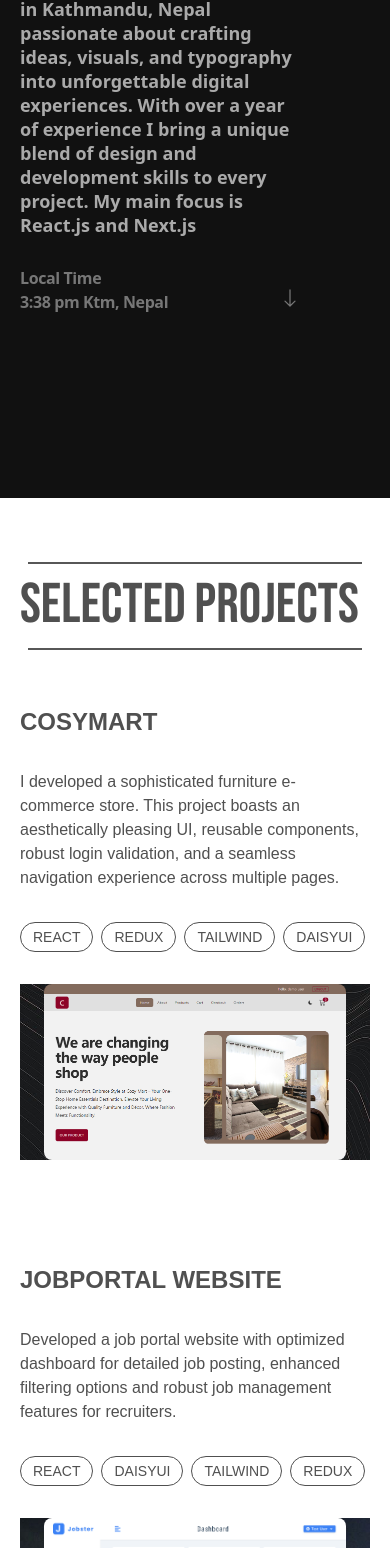
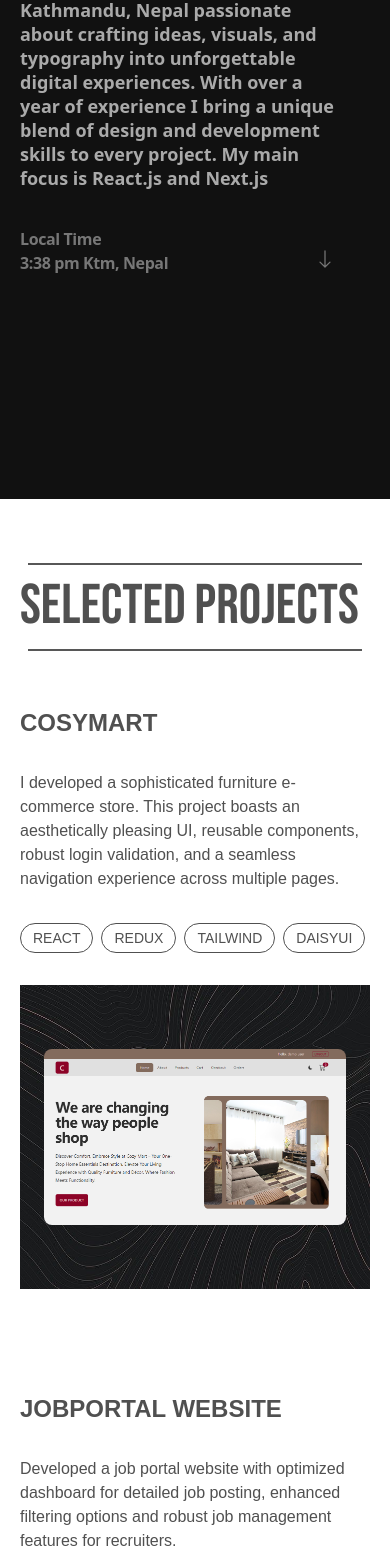
Before and after one commit to stharavi01/react-portfolio, a React (Vite) app: page / in a window 390 px wide. Shown: the part 426-1974 px from the top of the page. Built offline with nearby package versions, Linux system fonts and the light colour scheme.

Commit message:
complete mobile responsive test

```diff
--- a/src/components/Home.jsx
+++ b/src/components/Home.jsx
@@ -37,7 +37,7 @@ const Home = () => {
 					</div>
 
 					{/* About section */}
-					<div className="w-[80%] md:w-[50%] lg:w-[18rem] flex-end lg:absolute right-6 bottom-[6rem] md:tracking-[-1.3px]">
+					<div className="w-[90%] md:w-[50%] lg:w-[18rem] flex-end lg:absolute right-12 bottom-[6rem] md:tracking-[-1.3px]">
 						{/* about content */}
 						<div className="">
 							<span className="uppercase font-light items-baseline mr-2">
@@ -53,7 +53,7 @@ const Home = () => {
 						</div>
 						{/* Local time */}
 						<a href="#experience">
-							<div className="mt-8 flex items-center justify-between ">
+							<div className="mt-10 md:mt-8 flex items-center justify-between ">
 								<LocalTime />
 								<BsArrowDown size={20} className="text-hover mt-4" />
 							</div>
--- a/src/components/Navbar.jsx
+++ b/src/components/Navbar.jsx
@@ -5,7 +5,7 @@ import { TbEqual } from "react-icons/tb";
 const Navbar = () => {
 	return (
 		<>
-			<header className="font-semibold md:text-sm leading-tight text-darkWhite bg-black w-full grid grid-cols-[20%_1fr] lg:grid-cols-2 gap-20 md:gap-50 px-6 lg:px-14 py-5 sm:px-10">
+			<header className="font-semibold md:text-sm leading-tight text-darkWhite bg-black w-full grid grid-cols-[20%_1fr] lg:grid-cols-2 gap-20 md:gap-50 px-6 lg:px-14 py-5 sm:px-10 border-b border-white lg:border-none">
 				{/* navigation icon */}
 				<div className="bg-gray rounded-full w-[4.3rem] h-[4.3rem] absolute top-8 z-10 flex justify-center items-center opacity-0">
 					<TbEqual size={50} className="text-lightBlack" />
--- a/src/components/ProjectsRight.jsx
+++ b/src/components/ProjectsRight.jsx
@@ -1,10 +1,8 @@
-import { projectsData } from "../../data";
-
 const ProjectsRight = ({ project }) => {
 	return (
 		<div className="md:h-[60vh] flex justify-center rounded-lg cursor-pointer pb-12 md:py-0">
 			<div
-				className={`w-full h-[100%] md:w-[60%] transform sm:scale-100 md:scale-125 bg-cover bg-center bg-no-repeat flex justify-center items-center px-6`}
+				className={`w-full h-[100%] md:w-[60%] transform sm:scale-100 md:scale-125 bg-cover bg-center bg-no-repeat flex justify-center items-center px-6 py-16`}
 				style={{
 					backgroundImage: `url(${project.backgroundUrl})`,
 				}}>
```
